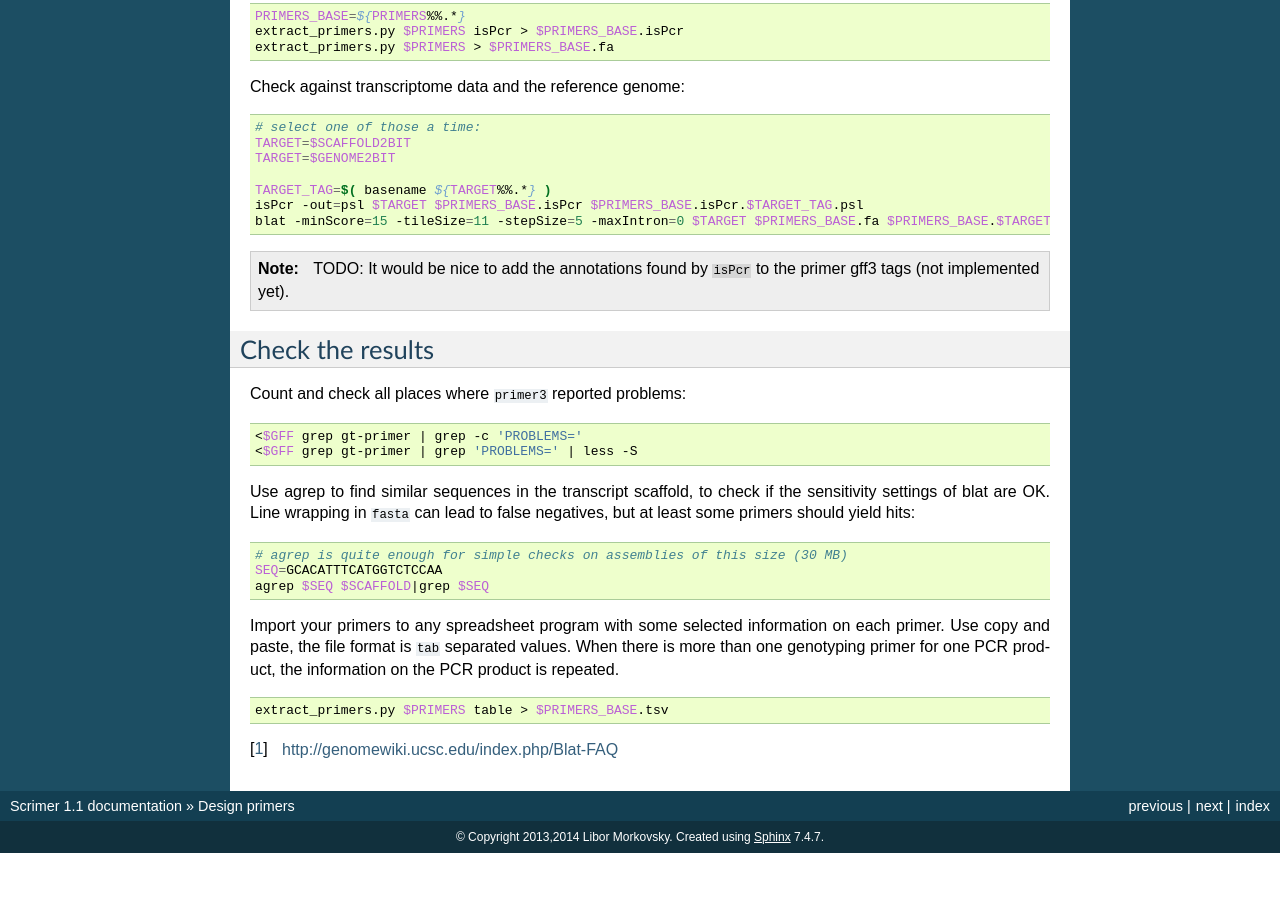
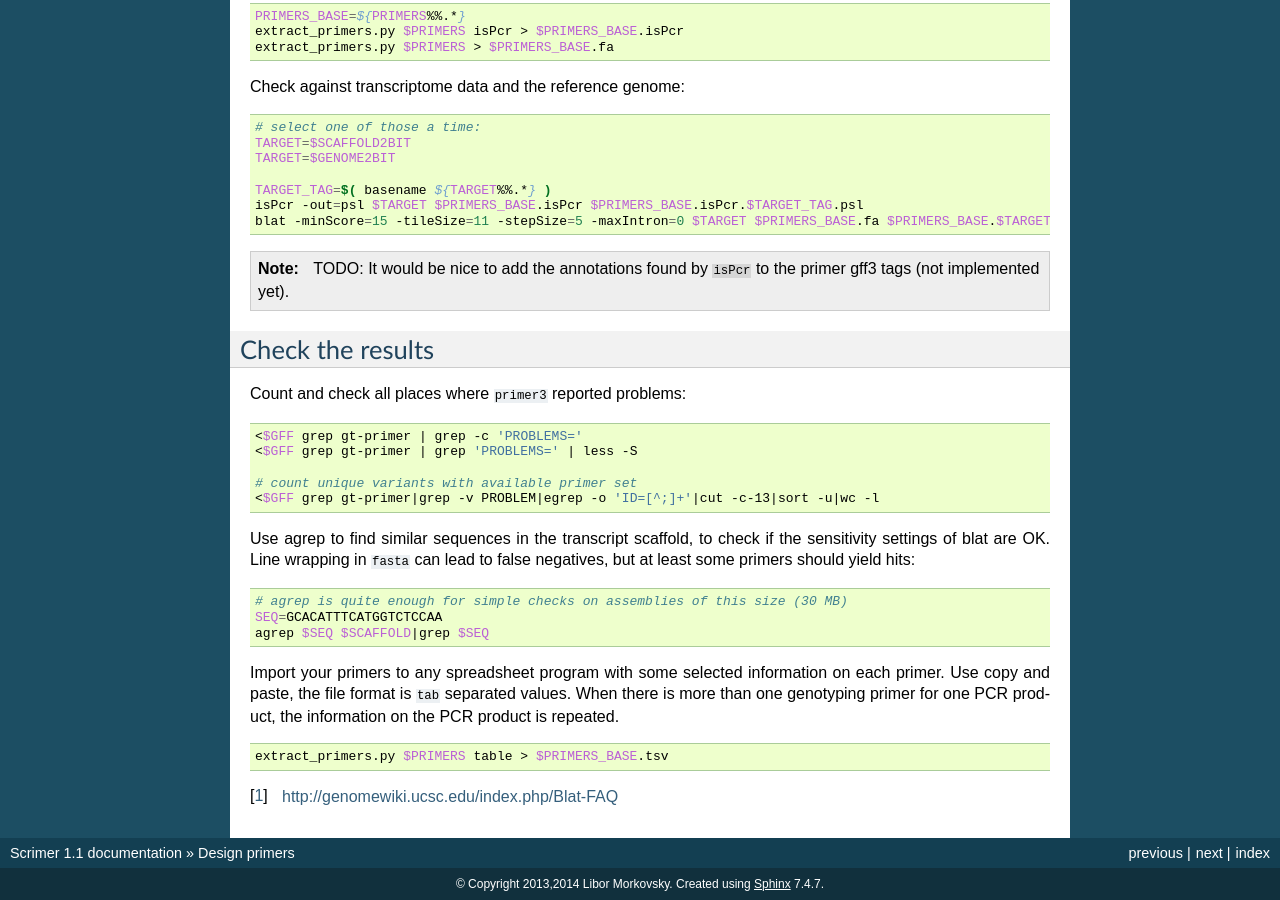
Before and after one commit to libor-m/scrimer, a Sphinx documentation site: the page built from doc/6-design-primers.rst, in a window 1280 px wide and 900 px high, scrolled down 969 px. Built offline with Sphinx 7.4.7, drawn with Linux system fonts in a browser that asks for light colours; before the commit the page ends 1822 px from its top, so only the background shows below that.

Commit message:
# index new scaffold # check primer count

```diff
--- a/doc/3-map-contigs.rst
+++ b/doc/3-map-contigs.rst
@@ -108,6 +108,9 @@
 
     scaffold.py $INFILE $ANNOTS $OUT/$GNAME.fasta $OUTGFF
 
+    # index the new genome
+    samtools faidx $OUT/$GNAME.fasta
+
     # sort, compress and index the merged annotations
     # so they can be used further down in the pipeline
     OUTFILE=${OUTGFF%.*}.sorted.gff3
--- a/doc/6-design-primers.rst
+++ b/doc/6-design-primers.rst
@@ -90,6 +90,9 @@
     <$GFF grep gt-primer | grep -c 'PROBLEMS='
     <$GFF grep gt-primer | grep 'PROBLEMS=' | less -S
 
+    # count unique variants with available primer set
+    <$GFF grep gt-primer|grep -v PROBLEM|egrep -o 'ID=[^;]+'|cut -c-13|sort -u|wc -l
+
 Use agrep to find similar sequences in the transcript scaffold, to check if the
 sensitivity settings of blat are OK. Line wrapping in ``fasta`` can lead to false negatives,
 but at least some primers should yield hits:
```
